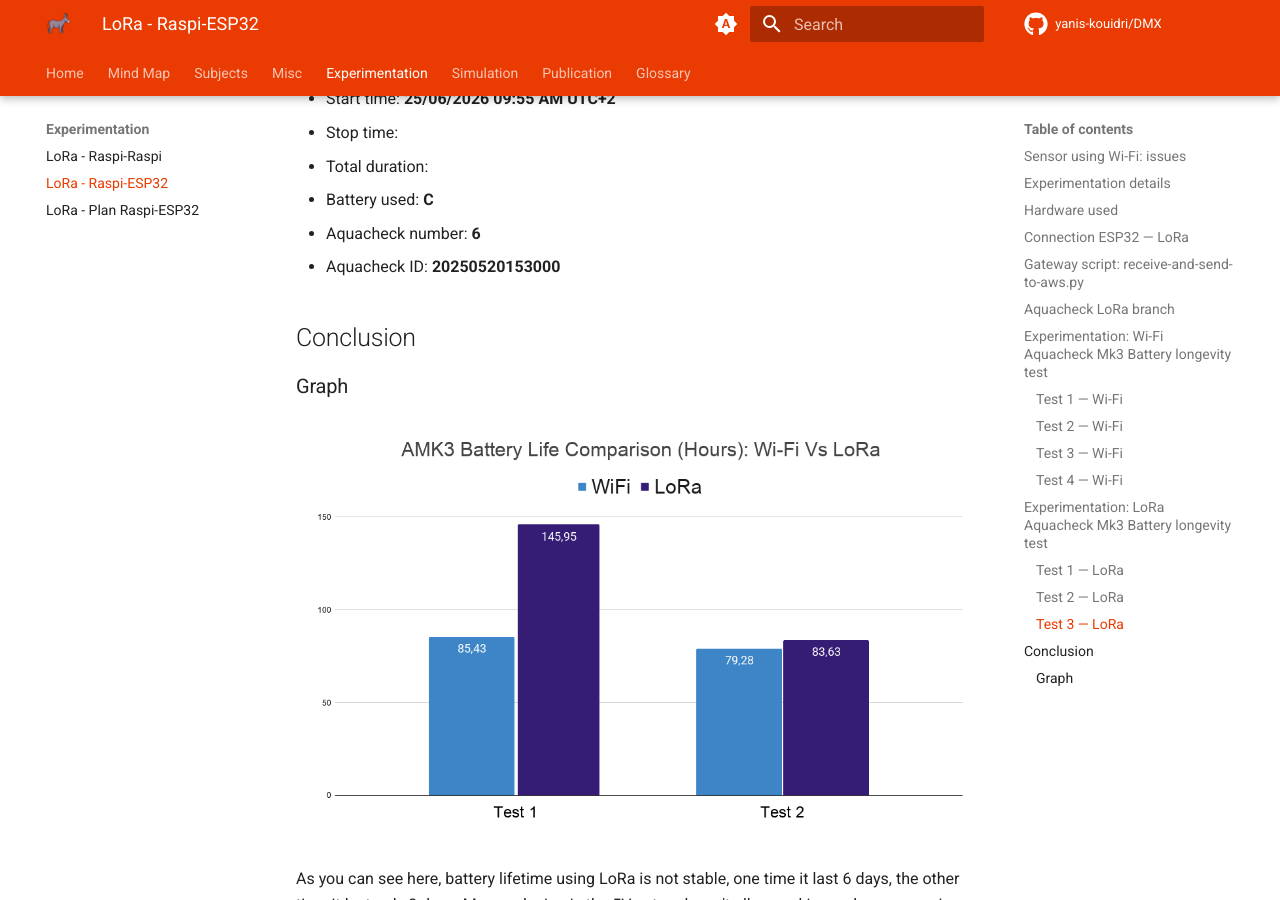
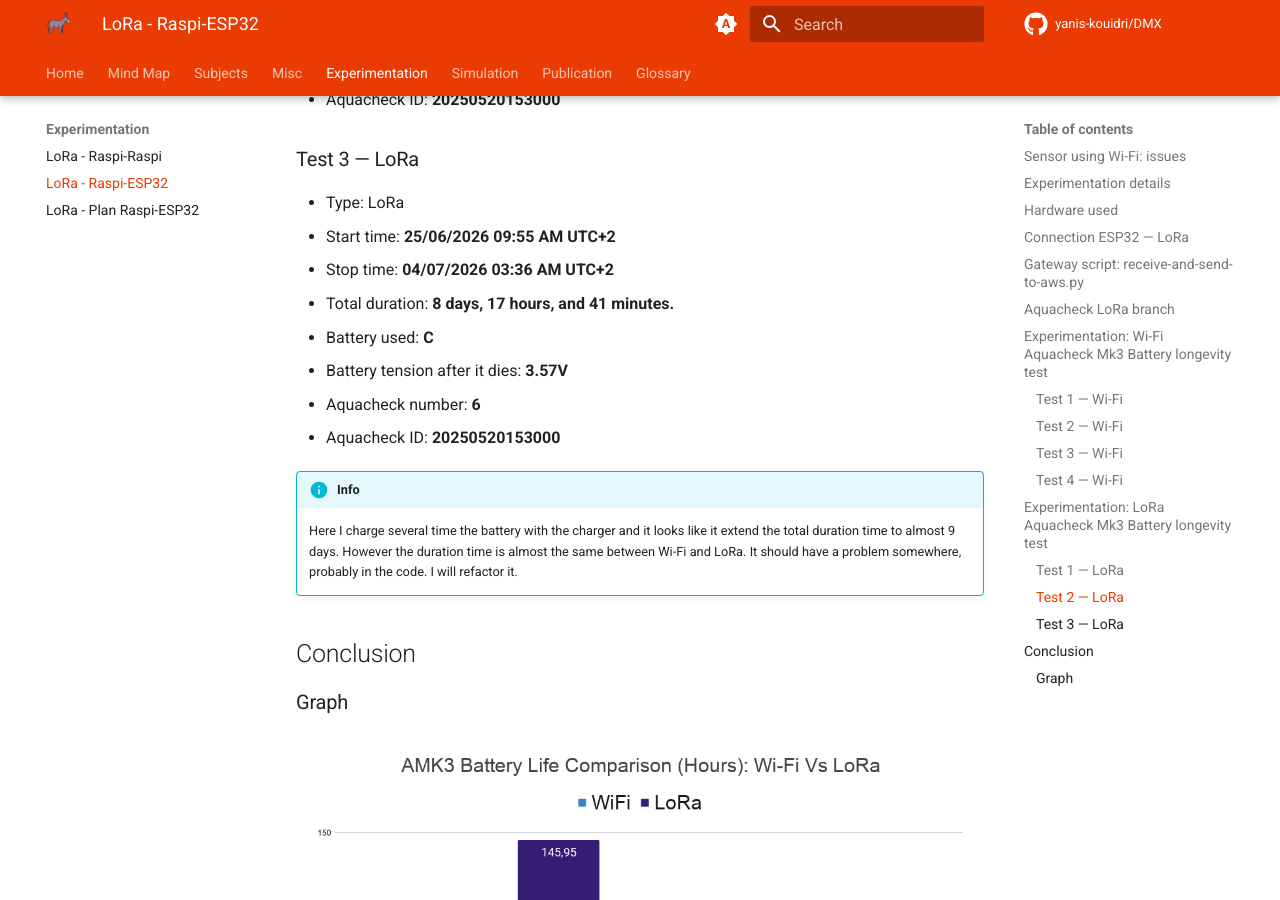
Before and after one commit to Yanis-Kouidri/DMX, an MkDocs documentation site: the page built from docs/experimentation/lora-raspi-esp32/lora-raspi-esp32.md, in a window 1280 px wide and 900 px high, scrolled down 8598 px. Built offline with MkDocs 1.6.1 and Material for MkDocs 9.7.7, drawn with Linux system fonts in a browser that asks for light colours; comment, search, counter and statistics services are not loaded; some of the changed text lies outside the part shown.

```diff
--- a/docs/experimentation/lora-raspi-esp32/lora-raspi-esp32.md
+++ b/docs/experimentation/lora-raspi-esp32/lora-raspi-esp32.md
@@ -126,12 +126,17 @@ In this second test, I use the same battery, the same voltage and the same Aquac
 
 - Type: Wi-Fi
 - Start time: **25/06/2026 04:51 PM UTC+2**
-- Stop time:
-- Total duration:
+- Stop time: **04/07/2026 04:46 PM UTC+2**
+- Total duration: **8 days, 23 hours, and 55 minutes**
 - Battery used: **A**
 - Battery tension just before it start: **4.01V**
+- Battery tension after it dies: **0V**
 - Aquacheck number: **4**
 - Aquacheck ID: **20250522102500**
+
+!!! info
+
+    Here I charge several time the battery with the charger and it looks like it extend the total duration time to 9 days.
 
 ## Experimentation: LoRa Aquacheck Mk3 Battery longevity test
 
@@ -163,11 +168,16 @@ In this second test, I use the same battery, the same voltage and the same Aquac
 
 - Type: LoRa
 - Start time: **25/06/2026 09:55 AM UTC+2**
-- Stop time:
-- Total duration:
+- Stop time: **04/07/2026 03:36 AM UTC+2**
+- Total duration: **8 days, 17 hours, and 41 minutes.**
 - Battery used: **C**
+- Battery tension after it dies: **3.57V**
 - Aquacheck number: **6**
 - Aquacheck ID: **20250520153000**
+
+!!! info
+
+    Here I charge several time the battery with the charger and it looks like it extend the total duration time to almost 9 days. However the duration time is almost the same between Wi-Fi and LoRa. It should have a problem somewhere, probably in the code. I will refactor it.
 
 ## Conclusion
 
```
